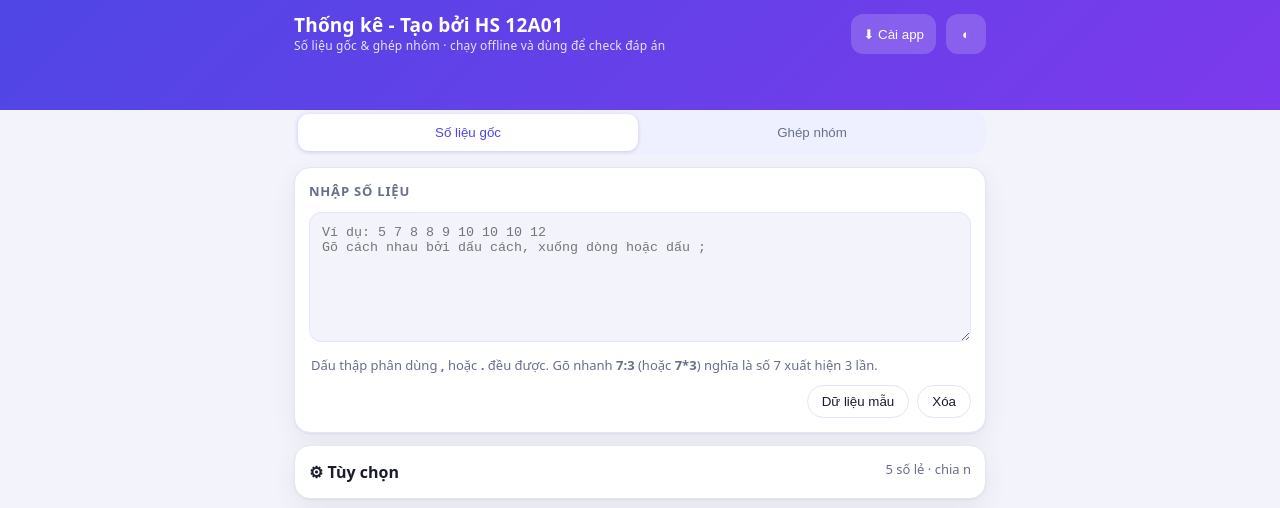
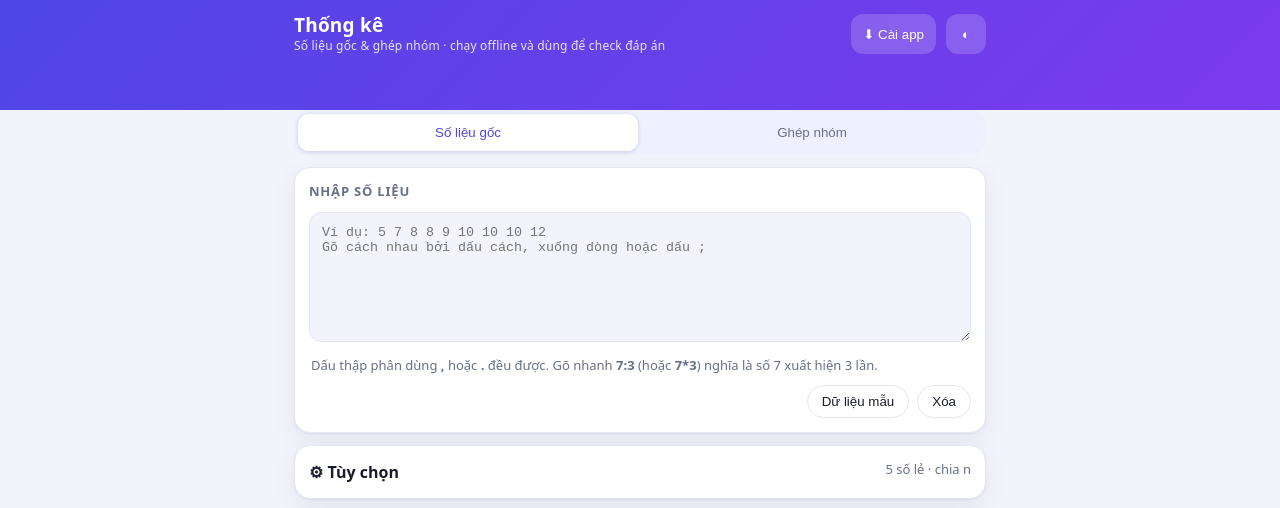
Before and after one commit to ProGamingVN/WebTinhToanThongKe, a plain HTML site: page docs/index.html in a window 1280 px wide. Shown: the top 508 px of the page. Drawn offline with Linux system fonts and the light colour scheme.

Commit message:
Update header title in index.html

```diff
--- a/docs/index.html
+++ b/docs/index.html
@@ -133,7 +133,7 @@ footer{text-align:center;color:var(--muted);font-size:12.5px;padding:6px 14px}
 <body>
 <header>
   <div class="wrap">
-    <h1>Thống kê - Tạo bởi HS 12A01<small>Số liệu gốc &amp; ghép nhóm · chạy offline và dùng để check đáp án</small></h1>
+    <h1>Thống kê<small>Số liệu gốc &amp; ghép nhóm · chạy offline và dùng để check đáp án</small></h1>
     <button class="ibtn" id="btnInstall" title="Cài lên điện thoại">⬇ Cài app</button>
     <button class="ibtn" id="btnTheme" aria-label="Đổi giao diện sáng/tối">◐</button>
   </div>
```
